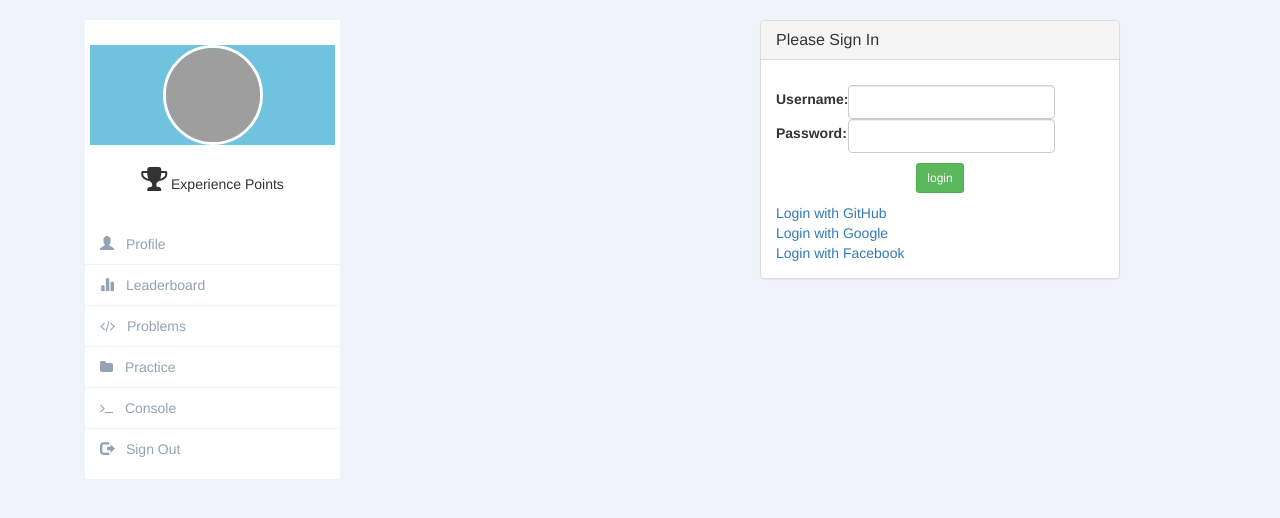
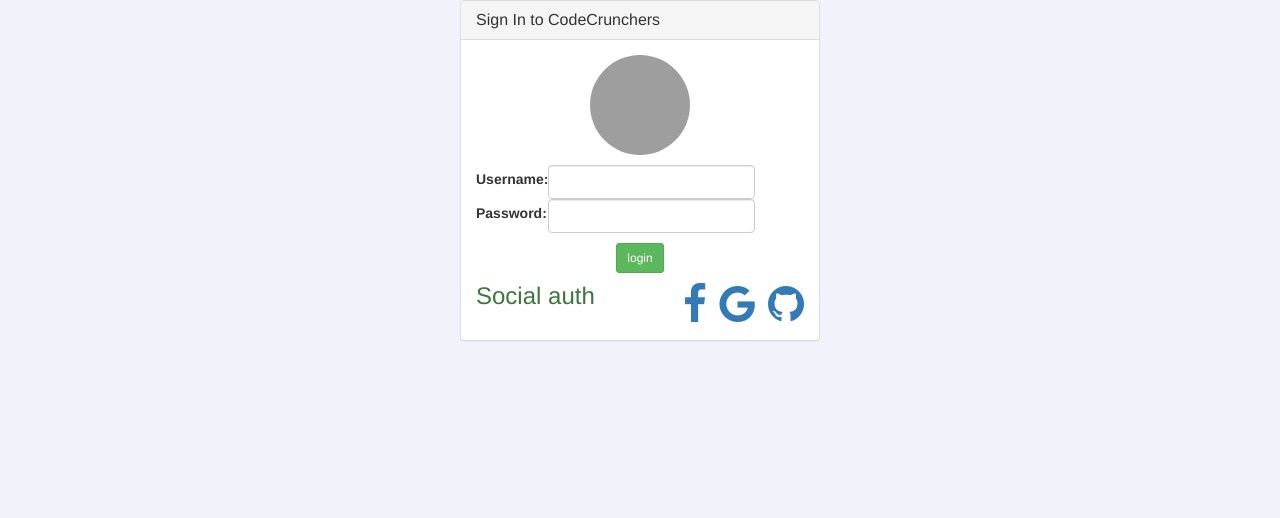
Before and after one commit to archieran/CodeCrunchers, a Django app: template codecrunchers/www/templates/www/registration/login.html in a window 1280 px wide. Shown: the top 518 px of the page. Run offline with Django 3.2, Linux system fonts and the light colour scheme; the template is opened without the code that fills it: values that come from a table or form of the project are taken from there, others are empty; parts of the project's set-up code (start-up, migrations or seed data) failed here and were passed over; some libraries are stand-ins or nearby versions; grey boxes are pictures that could not be loaded.

Commit message:
Design changes, Admin modified

```diff
--- a/codecrunchers/evaluation/admin.py
+++ b/codecrunchers/evaluation/admin.py
@@ -25,14 +25,17 @@ class ProblemAdmin(admin.ModelAdmin):
 
 class TestcaseAdmin(admin.ModelAdmin):
     list_display = ['id', 'problem','input_sequence', 'output_sequence' ,'score', 'is_sample']
+    list_filter = ['is_sample']
+    search_fields = ['problem__title']
 
 class SubmissionAdmin(admin.ModelAdmin):
-    list_display = ['sub_made_by', 'prob', 'submitted_code', 'achieved_score', 'total_memory_used', 'total_execution_time', 'lang']
+    list_display = ['sub_made_by', 'prob', 'submitted_code', 'achieved_score', 'total_memory_used', 'total_execution_time', 'lang', 'attempted']
     list_filter = ['lang__lang']
     search_fields = ['sub_made_by__username', 'prob__title']
 
 class TopicAdmin(admin.ModelAdmin):
     list_display = ['topic_name']
+    search_fields = ['topic_name']
     inlines = [
         ProblemInline
     ]
--- /dev/null
+++ b/codecrunchers/www/templates/www/accounts_base.html
@@ -0,0 +1,27 @@
+<!DOCTYPE html>
+<html lang="en">
+<head>
+    {% load staticfiles %}
+    <meta charset="UTF-8">
+    <meta name="viewport" content="width=device-width, initial-scale=1.0, maximum-scale=1.0"/>
+    <title>Code crunchers</title>
+    {#Bootstrap4 css#}
+    {#    <link rel="stylesheet" type="text/css" href="{% static 'bootstrap/css/bootstrap.min.css' %}"/>#}
+
+    <link href="https://maxcdn.bootstrapcdn.com/bootstrap/3.3.7/css/bootstrap.min.css" rel="stylesheet"
+          integrity="sha384-BVYiiSIFeK1dGmJRAkycuHAHRg32OmUcww7on3RYdg4Va+PmSTsz/K68vbdEjh4u" crossorigin="anonymous"/>
+
+    {# Font-awesome   #}
+    <link rel="stylesheet" type="text/css"
+          href="https://maxcdn.bootstrapcdn.com/font-awesome/4.7.0/css/font-awesome.min.css">
+    {#JQuery#}
+    <script src="https://code.jquery.com/jquery-3.1.1.min.js"></script>
+    {#IntercoolerJS - AJAX on Steroids #}
+    <script src="http://cdn.intercoolerjs.org/intercooler-1.1.0.min.js"></script>
+    <link rel="stylesheet" type="text/css" href="{% static 'base/UserProfile.css' %}"/>
+    </head>
+<body>
+    {% block content %}
+    {% endblock %}
+</body>
+</html>
--- a/codecrunchers/www/templates/www/registration/login.html
+++ b/codecrunchers/www/templates/www/registration/login.html
@@ -1,7 +1,18 @@
-{% extends 'www/base.html' %}
+{% extends 'www/accounts_base.html' %}
 
 
 {% block content %}
+    <style>
+        a:hover {
+            text-decoration:none;
+        }
+    .fa-2x:hover{
+        background-color: #6fc3df;
+    }
+    img{
+        border-radius: 50%;
+    }
+    </style>
     {% if form.errors %}
 
         <p>Your username and password didn't match. Please try again.</p>
@@ -20,15 +31,15 @@
 
     <div class="container">
         <div class="row">
-            <div class="col-md-4 col-md-offset-4">
+            <div class="col-sm-6 col-sm-offset-3 col-md-4 col-md-offset-4 col-xs-12">
                 <div class="login-panel panel panel-default">
                     <div class="panel-heading">
-                        <h3 class="panel-title">Please Sign In</h3>
+                        <h3 class="panel-title">Sign In to CodeCrunchers</h3>
                     </div>
                     <div class="panel-body">
                         <form method="post" action=".">
                             {% csrf_token %}
-
+                            <center><img src="https://home.questionbig.com/images/avatar_blank.png" width="100" height="100"/></center>
                             <p class="bs-component">
                             <table>
                                 <tr>
@@ -46,9 +57,10 @@
                                 <input class="btn btn-success btn-sm" type="submit" value="login"/>
                             </center>
                             </p>
-                            <a href="{% url 'social:begin' 'github' %}">Login with GitHub</a><br>
-                            <a href="{% url 'social:begin' 'google-oauth2' %}">Login with Google</a><br>
-                            <a href="{% url 'social:begin' 'facebook' %}">Login with Facebook</a>
+                            <span class="text-success h3">Social auth</span>
+                            <a href="{% url 'social:begin' 'github' %}" class="fa fa-github fa-3x pull-right"></a>
+                            <a href="{% url 'social:begin' 'google-oauth2' %}" class="fa fa-google fa-3x pull-right"></a>
+                            <a href="{% url 'social:begin' 'facebook' %}" class="fa fa-facebook fa-3x pull-right"></a>
                             <input type="hidden" name="next" value="{{ next }}"/>
                         </form>
                     </div>
```
Also changed, not shown: codecrunchers/evaluation/views.py (line endings or trailing spaces).
